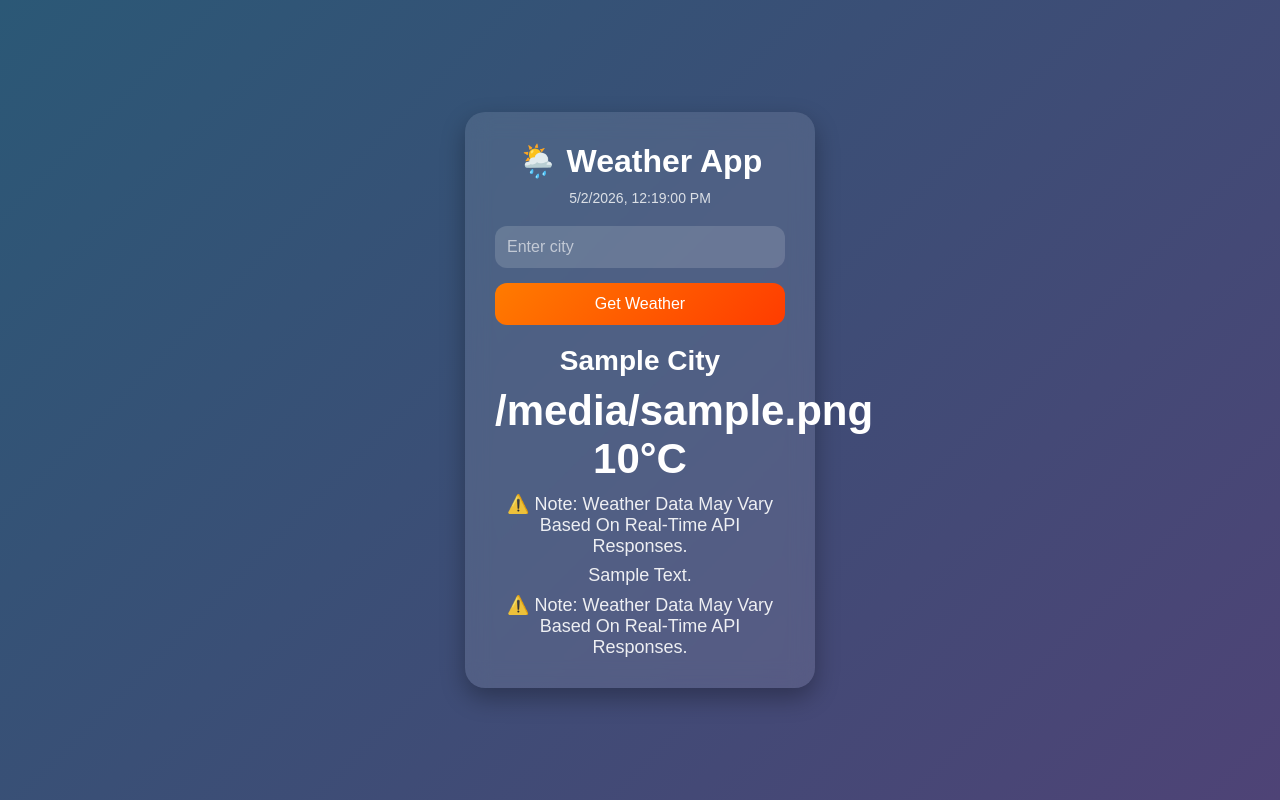
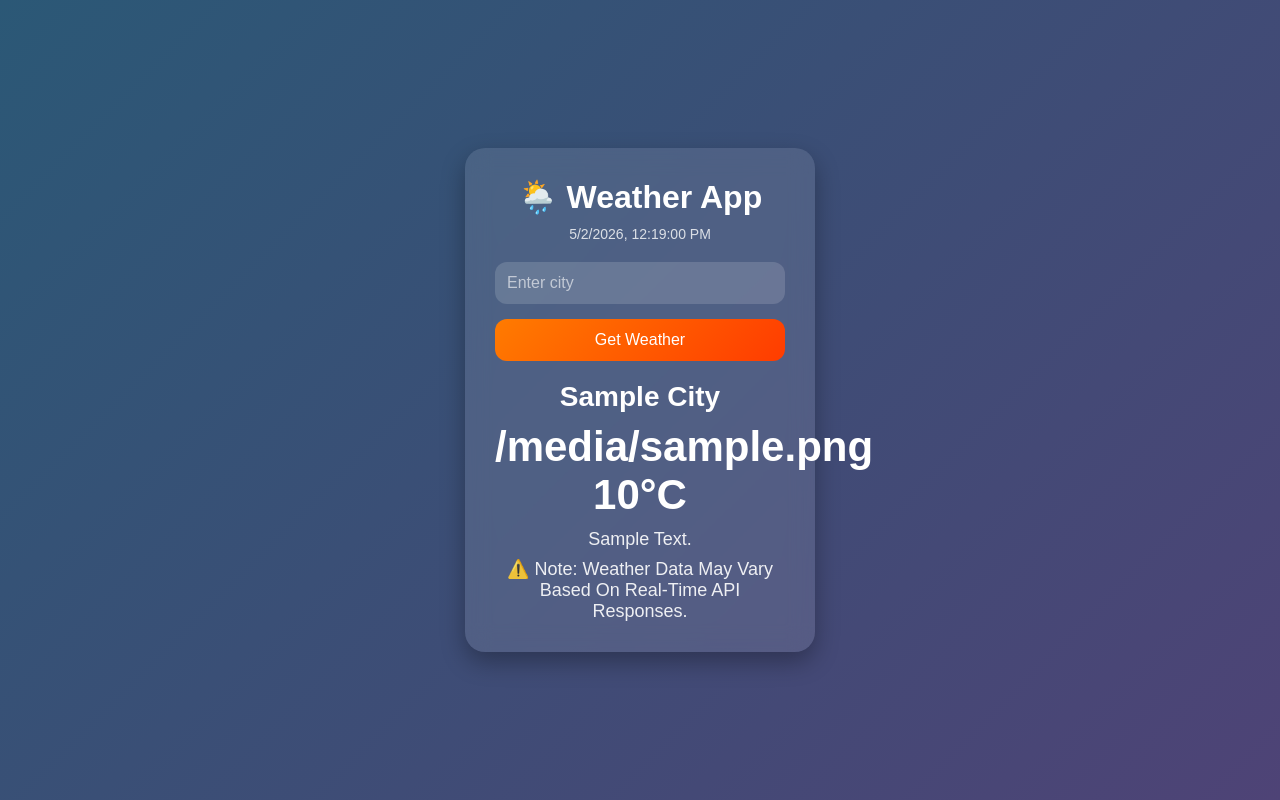
Before and after one commit to Ankur2502/Weather-Web-App, a Flask app: template templates/index.html in a window 1280 px wide. Run offline with Flask 3, Linux system fonts and the light colour scheme; the template is opened without the code that fills it: most values are stand-ins (such as "Sample title", 1, 10 or a date in 2020).

Commit message:
Fixed duplicate note in UI

```diff
--- a/templates/index.html
+++ b/templates/index.html
@@ -11,7 +11,6 @@
 
   <h1>🌦️ Weather App</h1>
 
-  <!-- ✅ DATE TIME HERE -->
   <p id="datetime" style="margin-top:10px; font-size:14px; opacity:0.8;"></p>
 
   <form method="POST">
@@ -25,8 +24,6 @@
     </h2>
 
     <h1 class="main-temp">{{ icon }} {{ weather.temp }}°C</h1>
-<p class="note">
-  ⚠️ Note: Weather data may vary based on real-time API responses.
 </p>
     <p style="text-transform: capitalize;">
       {{ weather.description }}
@@ -36,13 +33,11 @@
   {% if error %}
     <p class="error">{{ error }}</p>
   {% endif %}
-   <!-- ✅ NOTE YAHAN ADD KARO -->
   <p class="note">
     ⚠️ Note: Weather data may vary based on real-time API responses.
   </p>
 </div>
 
-<!-- ✅ SCRIPT ALWAYS AT BOTTOM -->
 <script>
 function updateTime() {
     const now = new Date();
```
